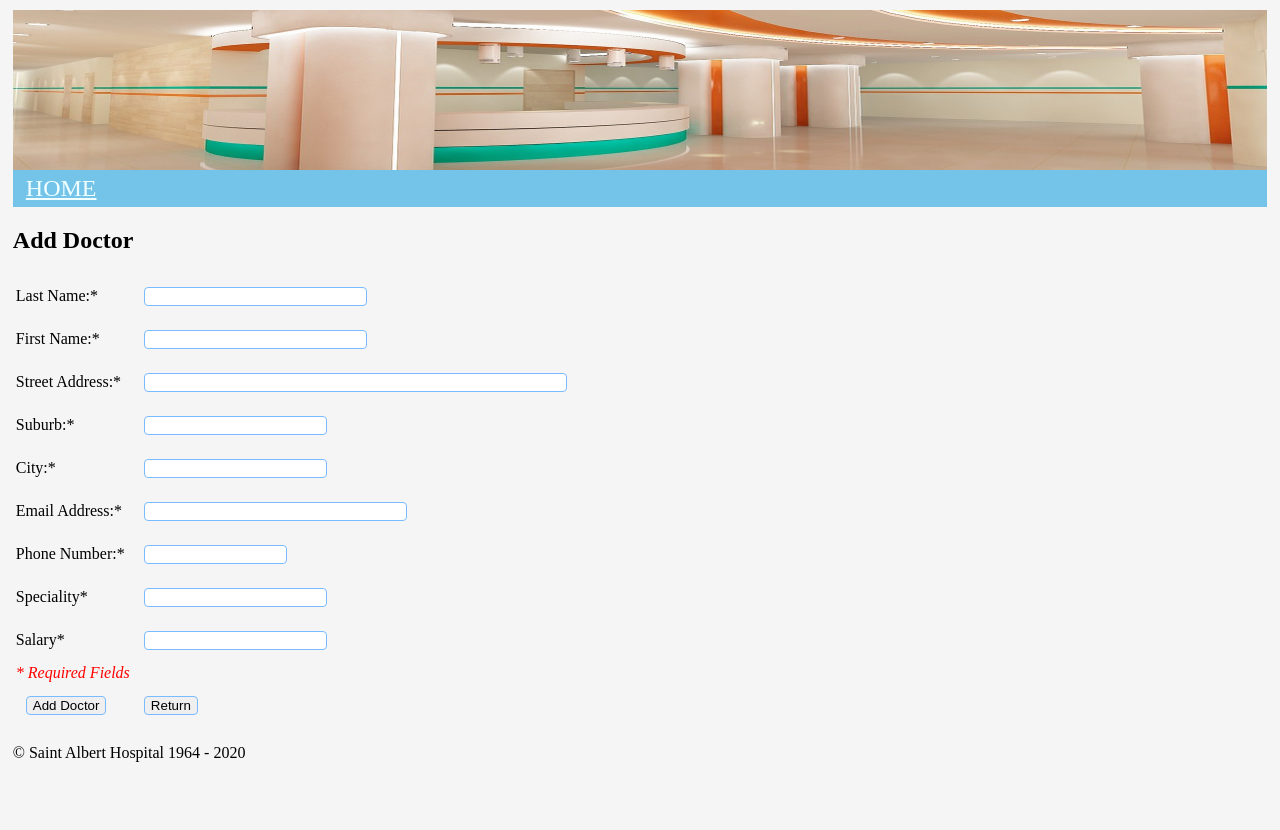
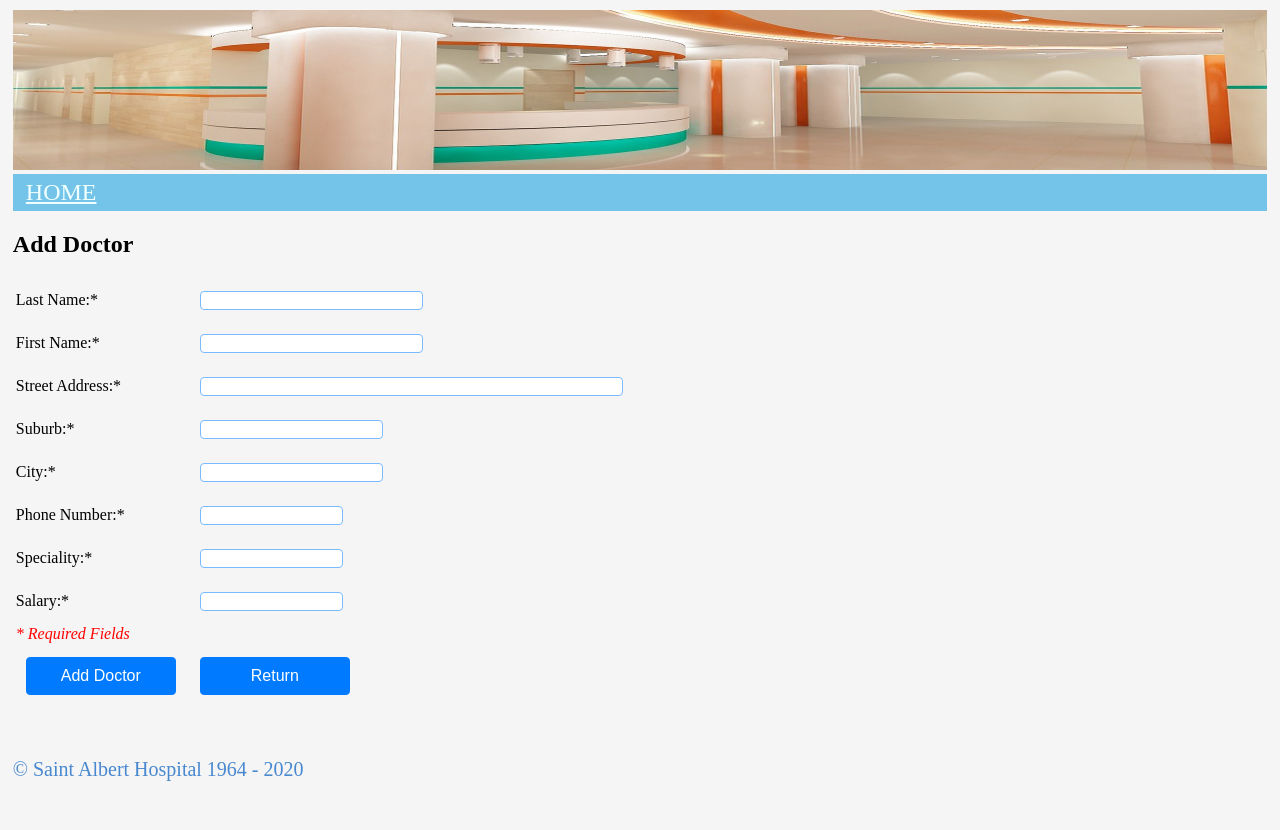
Before and after one commit to Micahgard/projectDevelopment, a PHP site: template pages/addDoctor.php in a window 1280 px wide. After the commit the page ends 781 px from the top, so only its background shows below. Run offline with PHP 8.4, Linux system fonts and the light colour scheme; the template is opened without the code that fills it, so the values that code supplies are empty.

Commit message:
Add files via upload

```diff
--- a/pages/addDoctor.php
+++ b/pages/addDoctor.php
@@ -1,11 +1,17 @@
-<?php
+<!DOCTYPE html>
+<html lang="en">
 
-?>
+<head>
+    <title>Add Doctor</title>
+    <?php include_once 'head.php'; ?>
+</head>
+
+<body>
 
 <form action="../api/apiAddDoctor.php" method="post">
+
     <h2>Add Doctor</h2>
-        <table class="table-sm table-borderless">
-            <tbody>
+    <table>
         <tr>
             <td><label>Last Name:* </label></td>
             <td><input type="text" id="lastname" name="lastname" size="25" required></td>
@@ -32,33 +38,28 @@
         </tr>
 
         <tr>
-                <td><label>Email Address:* </label></td>
-                <td><input type="email" id="email" name="email" size="30" required></td>
-            </tr>
-
-            <tr>
             <td><label>Phone Number:* </label></td>
             <td><input type="text" id="phone" name="phone" size="15" required></td>
         </tr>
 
         <tr>
-                <td><label>Speciality* </label></td>
-                <td><input type="text" id="speciality" name="speciality" size="20" required></td>
+            <td><label>Speciality:* </label></td>
+            <td><input type="text" id="speciality" name="speciality" size="15" required></td>
         </tr>
 
         <tr>
-                <td><label>Salary* </label></td>
-                <td><input type="text" id="salary" name="salary" size="20" required></td>
+            <td><label>Salary:* </label></td>
+            <td><input type="text" id="salary" name="salary" size="15" required></td>
         </tr>
-
-
 
         <tr><td><i style="color: red">* Required Fields</i></td></tr>
         <tr>
-                <td><input type="submit" name="addDoctor" value="Add Doctor"/></td>
-                <td><input type="submit" name="return" value="Return"></td>
+            <td><input class="btn" type="submit" value="Add Doctor"/></td>
+            <td><a href="../api/apiLogin.php"><input class="btn" type="button" value="Return"></a></td>
         </tr>
-            </tbody>
     </table>
 </form>
-<?php
+
+<div class="foot">
+    <?php include_once 'foot.php'; ?>
+</div>
```
Also changed, not shown: pages/addResearchtopic.php (+16 -8 lines). Lines whose indentation alone changed are shown as unchanged.
